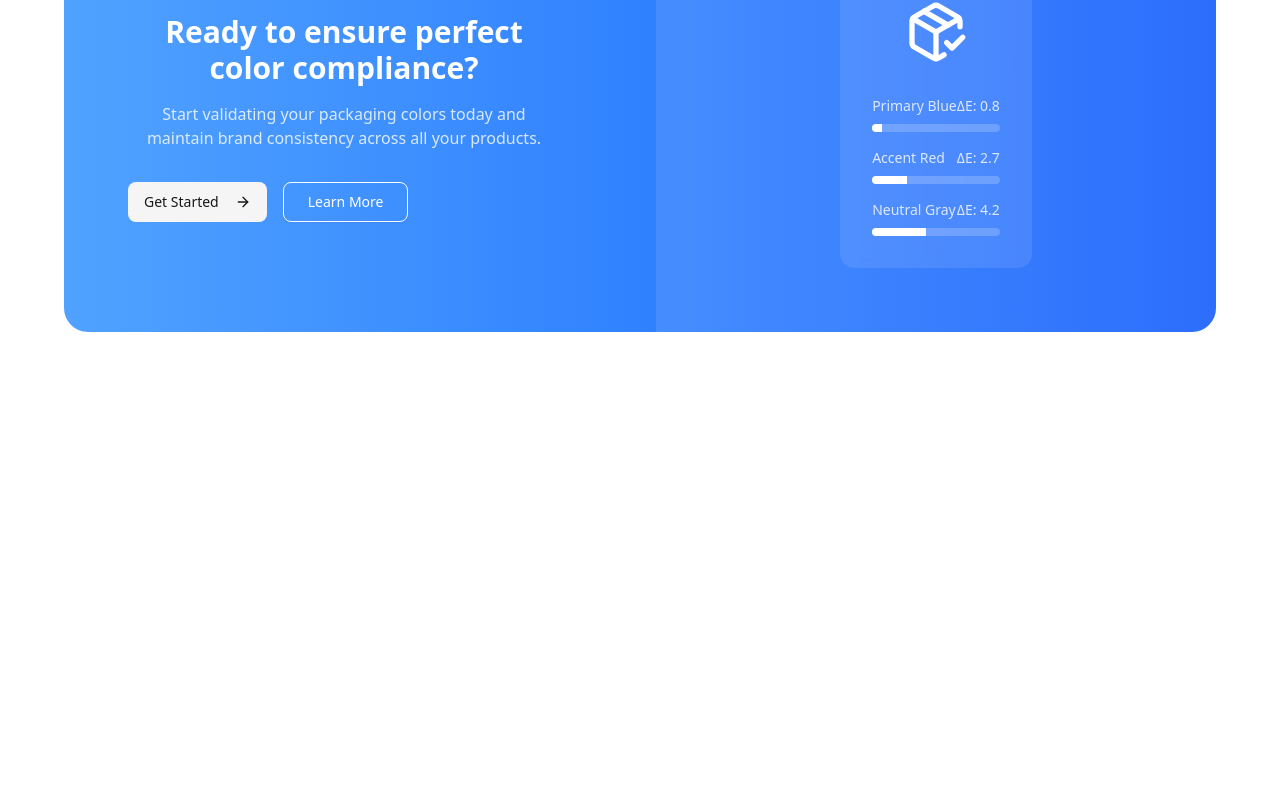
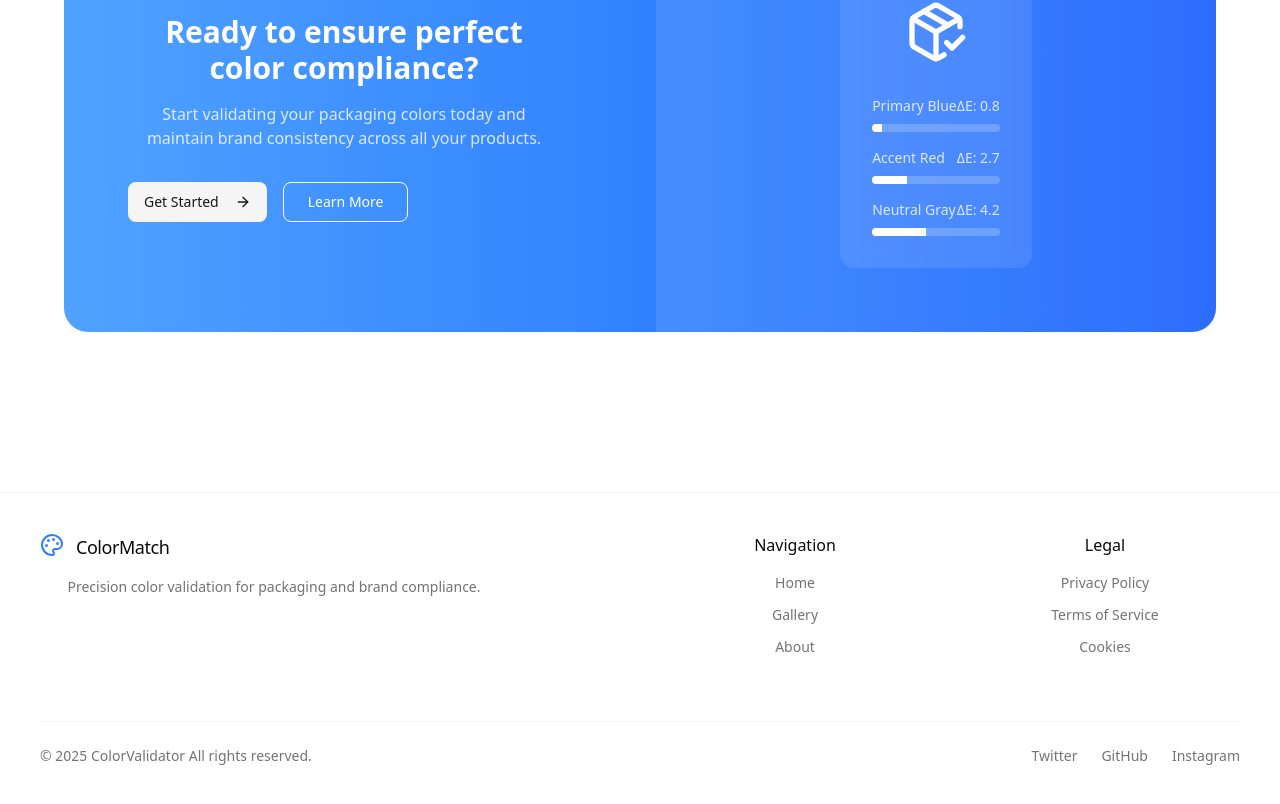
Before and after one commit to ppratik07/color-validator, a React (Vite) app in the folder colorvalidator/: page / in a window 1280 px wide. Shown: the part 1472-2276 px from the top of the page. Before the commit the page ends 1884 px from the top, so only its background shows below. Built offline with nearby package versions, Linux system fonts and the light colour scheme.

Commit message:
LandingPage

```diff
--- a/colorvalidator/src/pages/LandingPage.tsx
+++ b/colorvalidator/src/pages/LandingPage.tsx
@@ -4,6 +4,7 @@ import { ArrowRight, Upload, FileCheck, PieChart, Palette, Sliders, PackageCheck
 import { Link } from "react-router-dom";
 import { Button } from "../components/ui/button";
 import {LogoHeader} from "../components/LogoHeader"
+import Footer from "../components/Footer"
 
 export const LandingPage = () => {
     return (
@@ -27,7 +28,7 @@ export const LandingPage = () => {
                                 </p>
                                 <div className="flex flex-wrap gap-4 justify-center pt-4 animate-slide-up animation-delay-200">
                                     <Button size="lg" asChild className="bg-blue-900 hover:bg-blue-400 text-white transition-colors">
-                                        <Link to="/compare">
+                                        <Link to="/index">
                                             Start Validating <ArrowRight className="ml-2 h-4 w-4" />
                                         </Link>
                                     </Button>
@@ -101,6 +102,7 @@ export const LandingPage = () => {
                         </div>
                     </div>
                 </section>
+                <Footer/>
             </div>
         </div>
     );
```
